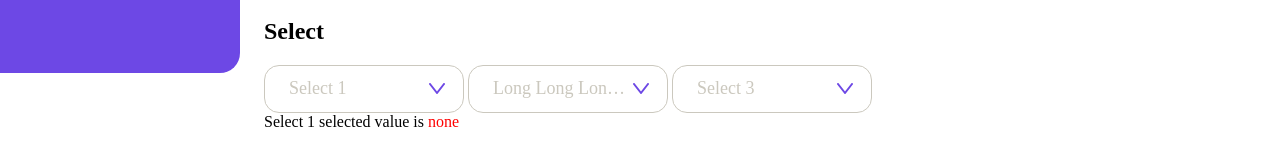
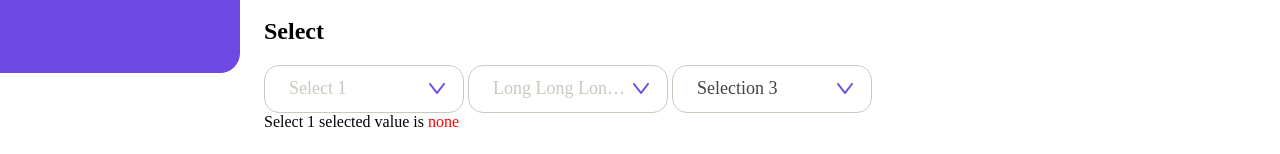
Before and after one commit to kmu-kcc/buddy-frontend, a React (Create React App) app: page /test in a window 1280 px wide. Shown: the part 727-881 px from the top of the page. Built offline with nearby package versions, Linux system fonts and the light colour scheme; a web font is replaced by a local one.

Commit message:
Fix Select component initialSelection not working

```diff
--- a/src/components/Select.tsx
+++ b/src/components/Select.tsx
@@ -99,8 +99,8 @@ const defaultProps = {
 type Props = SelectProps & typeof defaultProps;
 
 export const Select = (props: Props) => {
-  const {children, height, placeholder, onSelect, ...styles} = props;
-  const [selected, setSelected] = useState(-1);
+  const {children, height, placeholder, onSelect, initialSelection, ...styles} = props;
+  const [selected, setSelected] = useState(initialSelection ?? -1);
   const [open, setOpen] = useState(false);
   const ref = useRef<HTMLDivElement>(null);
 
```
